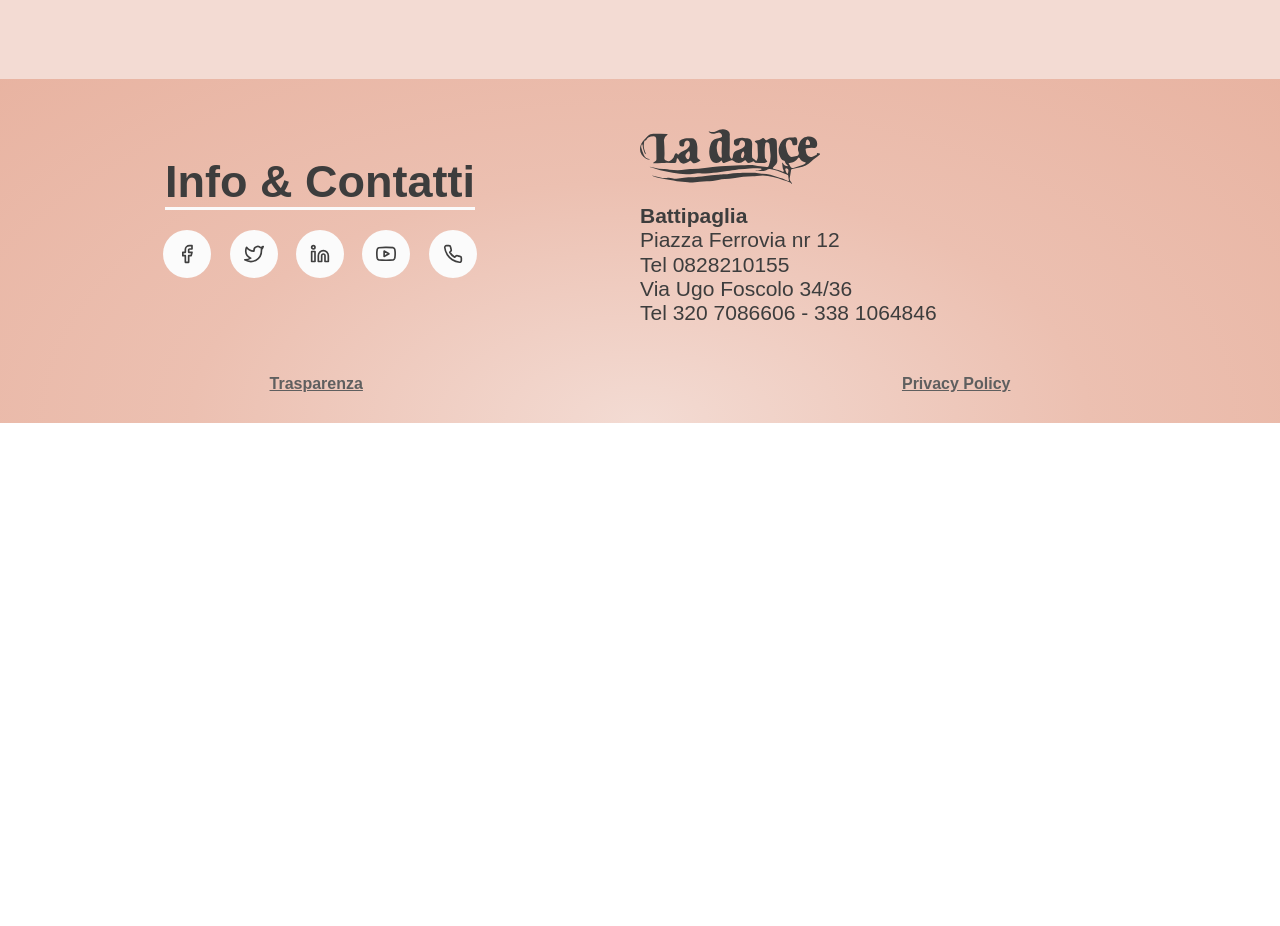
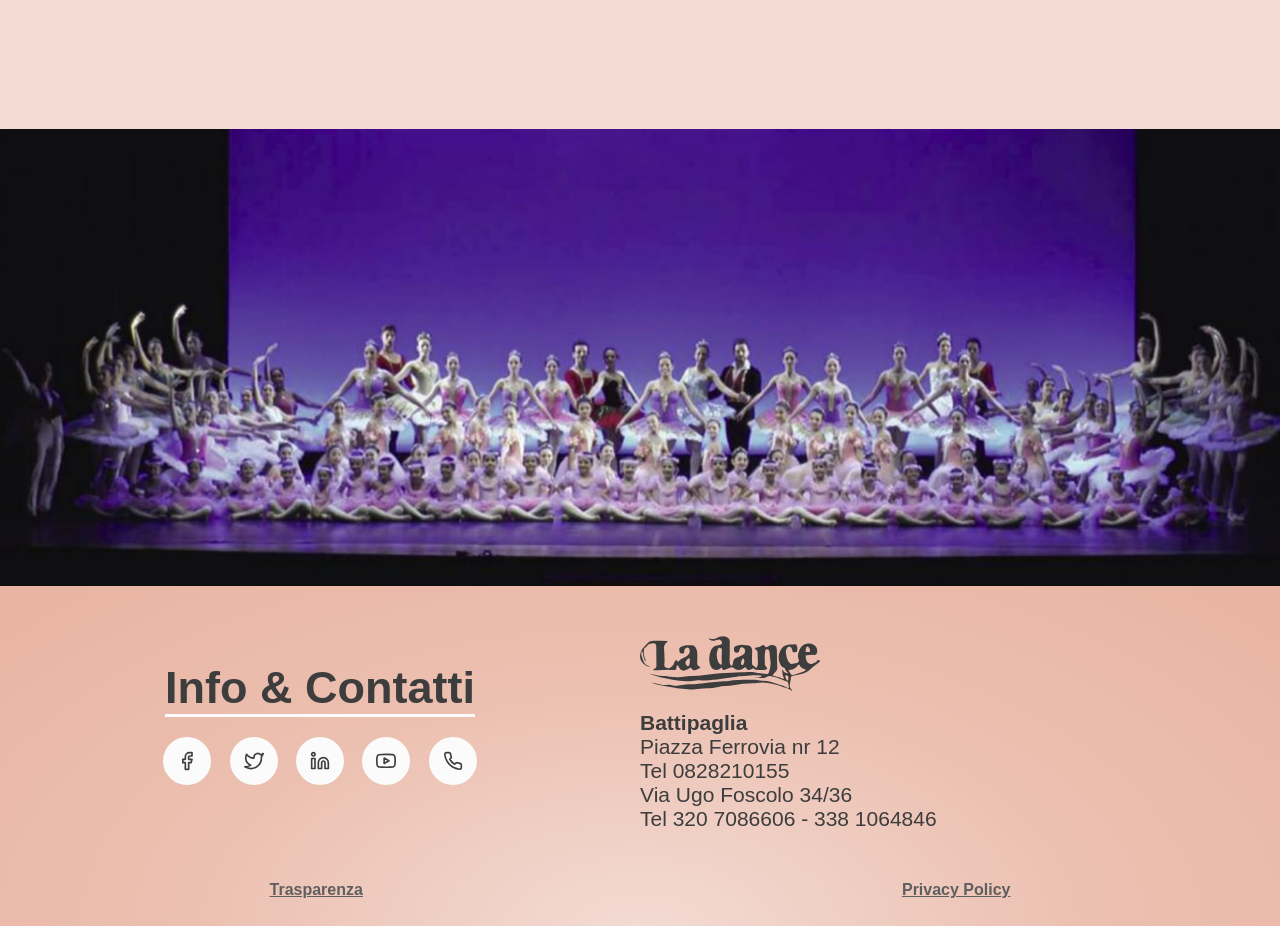
Before and after one commit to Slallo/la-dance, a React (Create React App) app: page /corsi in a window 1280 px wide. Shown: the part 7820-8746 px from the top of the page. Before the commit the page ends 8243 px from the top, so only its background shows below. Built offline with nearby package versions, Linux system fonts and the light colour scheme; a web font is replaced by a local one.

Commit message:
- Added courses bottom image

```diff
--- a/src/screen/corsi/corsi.screen.js
+++ b/src/screen/corsi/corsi.screen.js
@@ -8,6 +8,7 @@ import {
   CourseTitle,
   CourseInfo,
 } from "./corsi.style";
+import { BottomImage } from "../insegnanti/insegnanti.style";
 import { LinearGradient } from "../home/home.style";
 import propedeutica from "../../assets/propedeutica_full.png";
 import moderno from "../../assets/moderno_full.png";
@@ -15,6 +16,7 @@ import classico from "../../assets/classica_full.png";
 import contemporaneo from "../../assets/contemporaneo_full.png";
 import hiphop from "../../assets/hiphop_full.png";
 import videodance from "../../assets/videodance_full.png";
+import courses_bottom_image from "../../assets/courses_bottom_image.png";
 
 const Courses = () => {
   return (
@@ -118,6 +120,7 @@ const Courses = () => {
           </CourseInfo>
           <CourseImage src={videodance} />
         </CourseWrapper>
+        <BottomImage src={courses_bottom_image} />
       </LinearGradient>
     </PageWrapper>
   );
```
Also changed, not shown: src/assets/courses_bottom_image.png (added).
